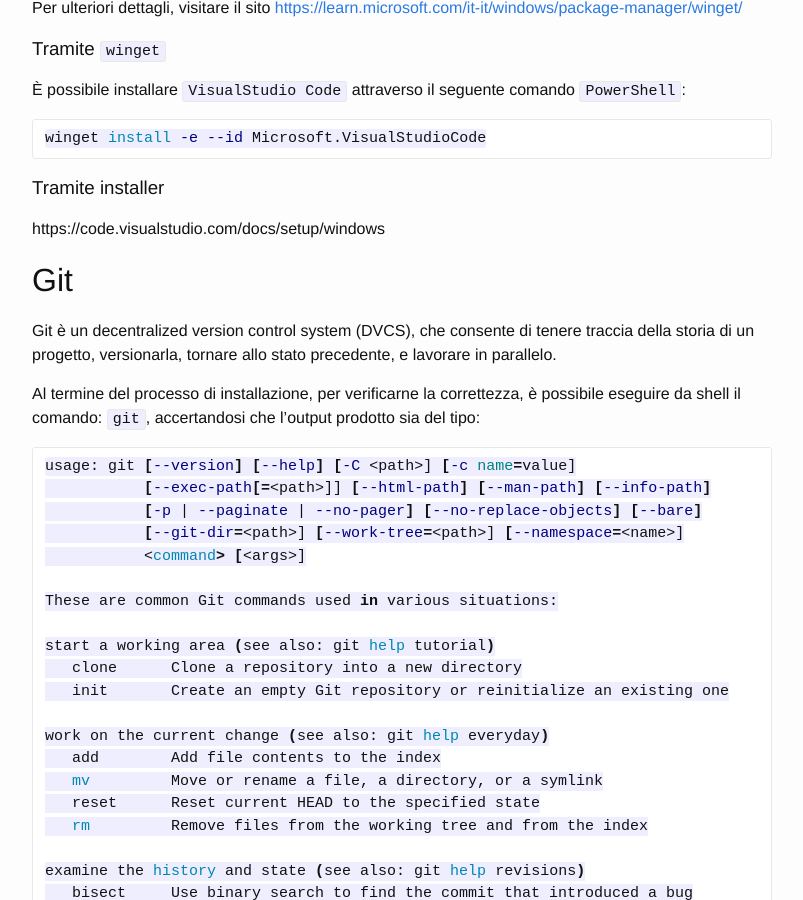
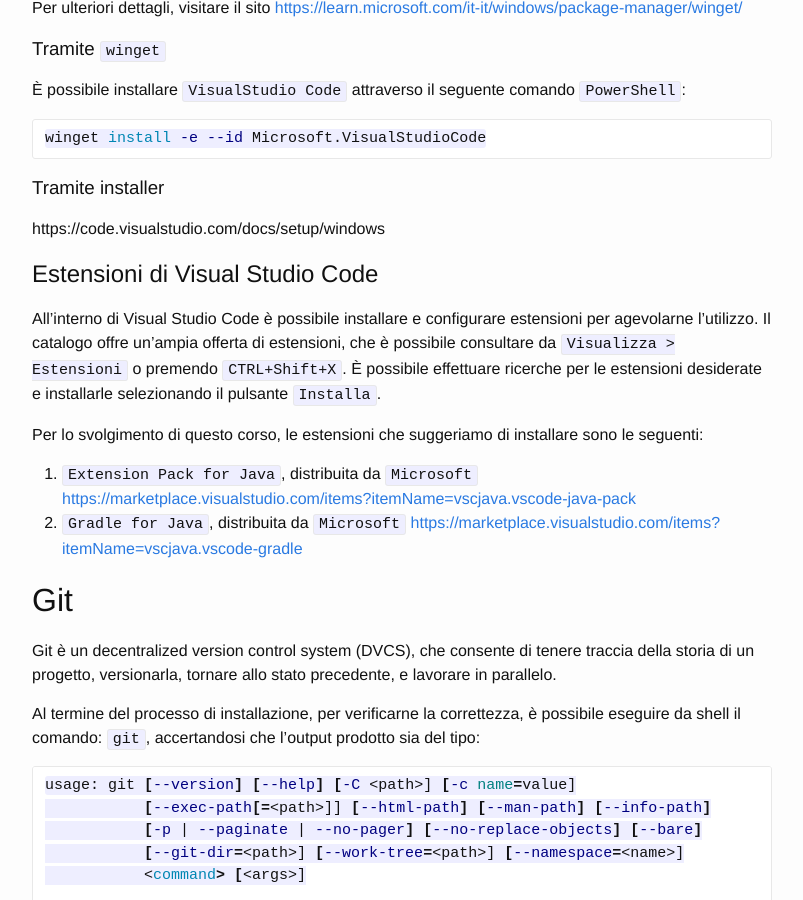
Before and after one commit to unibo-oop/software-installation, a Jekyll site: the page built from index.md, in a window 1280 px wide and 900 px high, scrolled down 9328 px. Shown: the whole window, without its empty margins (238-1041 px from the left). Built offline with Jekyll 4.4.1, drawn with Linux system fonts in a browser that asks for light colours.

Commit message:
fix: Add Visual Studio Code extensions section

```diff
--- a/index.md
+++ b/index.md
@@ -331,6 +331,16 @@ winget install -e --id Microsoft.VisualStudioCode
 
 https://code.visualstudio.com/docs/setup/windows
 
+## Estensioni di Visual Studio Code
+All'interno di Visual Studio Code è possibile installare e configurare estensioni per agevolarne l'utilizzo.
+Il catalogo offre un'ampia offerta di estensioni, che è possibile consultare da `Visualizza > Estensioni` o premendo `CTRL+Shift+X`.
+È possibile effettuare ricerche per le estensioni desiderate e installarle selezionando il pulsante `Installa`.
+
+Per lo svolgimento di questo corso, le estensioni che suggeriamo di installare sono le seguenti:
+1. `Extension Pack for Java`, distribuita da `Microsoft` [https://marketplace.visualstudio.com/items?itemName=vscjava.vscode-java-pack](https://marketplace.visualstudio.com/items?itemName=vscjava.vscode-java-pack)
+2. `Gradle for Java`, distribuita da `Microsoft` [https://marketplace.visualstudio.com/items?itemName=vscjava.vscode-gradle](https://marketplace.visualstudio.com/items?itemName=vscjava.vscode-gradle)
+
+
 
 # Git
 
```
